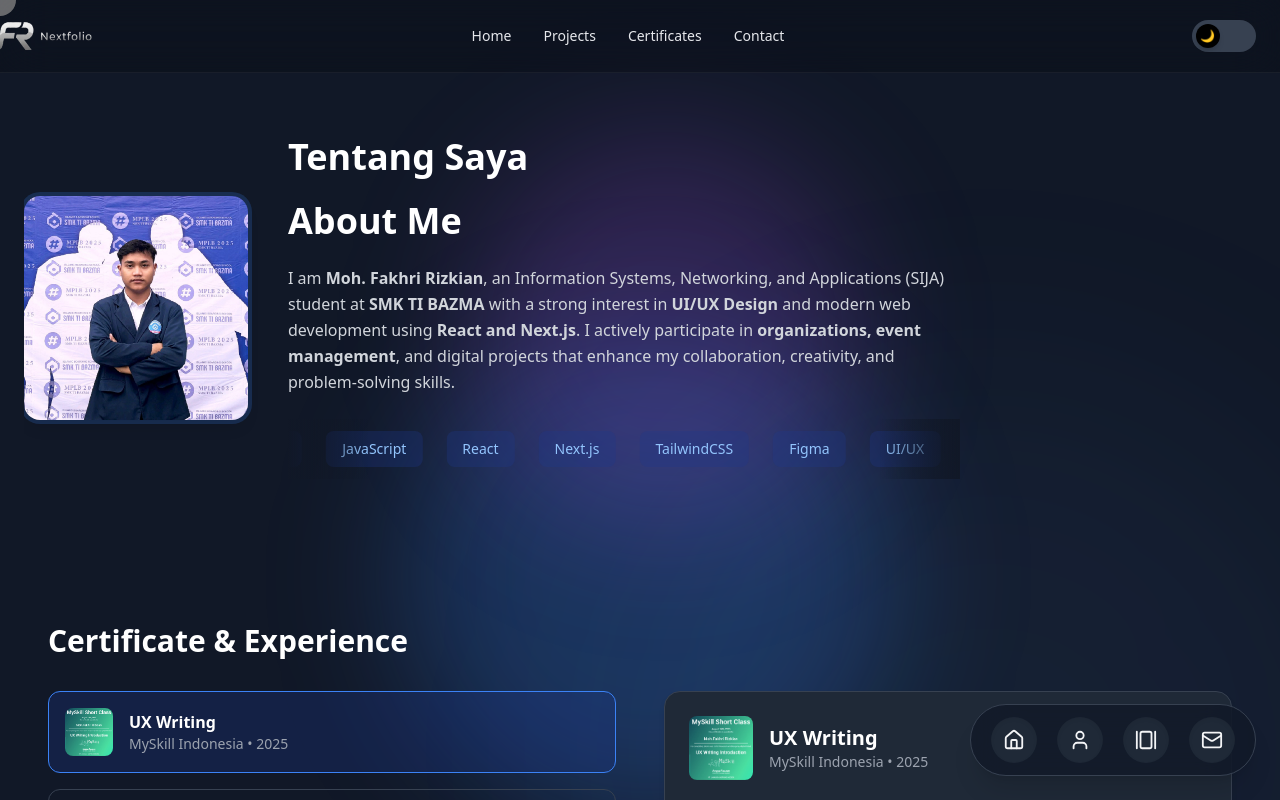
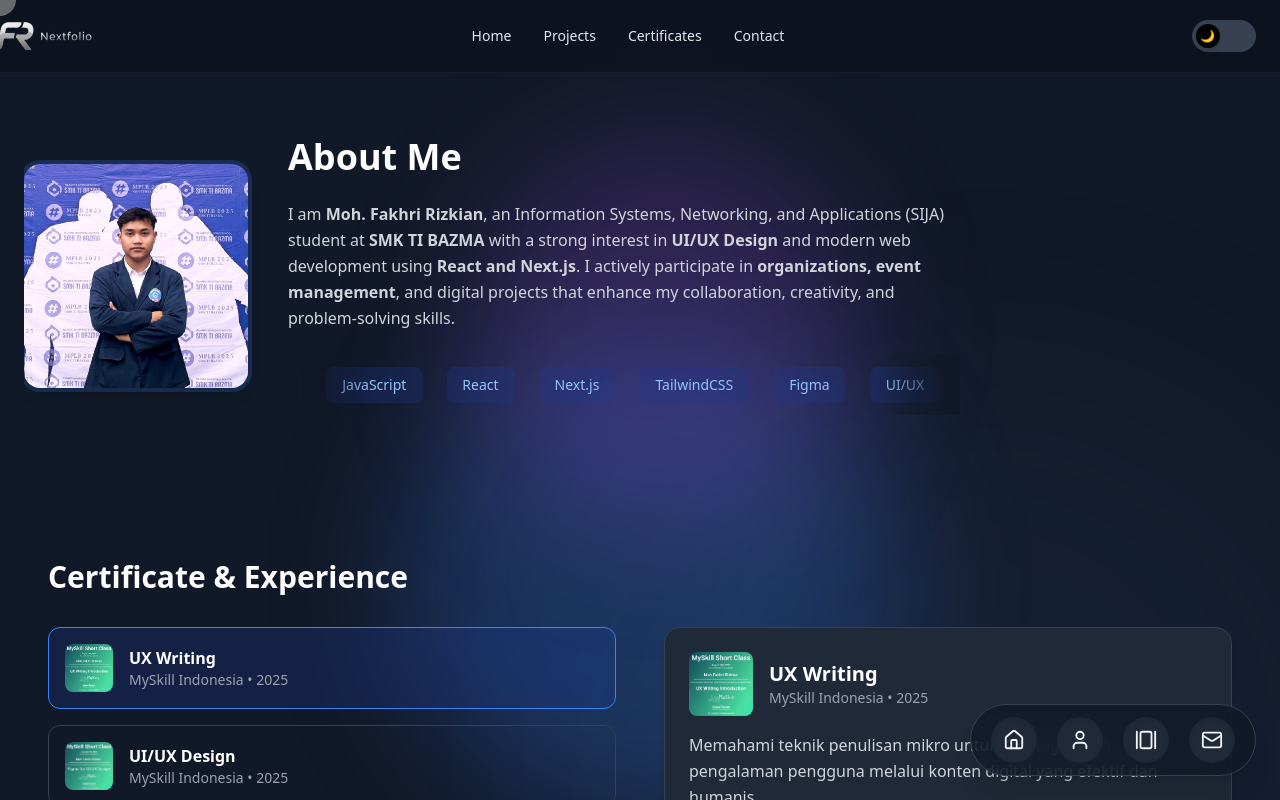
Before and after one commit to FakhriBright/FR-Nextfolio, a Next.js app: page /about in a window 1280 px wide. Shown: the top 800 px of the page. Built offline with nearby package versions, Linux system fonts and the light colour scheme.

Commit message:
delete header

```diff
--- a/components/about/HeroSection.jsx
+++ b/components/about/HeroSection.jsx
@@ -24,9 +24,6 @@ export default function HeroSection() {
         transition={{ duration: 0.6 }}
         className="max-w-2xl space-y-6"
       >
-        <h1 className="text-3xl md:text-4xl font-bold text-gray-900 dark:text-white mb-2">
-          Tentang Saya
-        </h1>
         <h1 className="text-3xl md:text-4xl font-bold text-gray-900 dark:text-white mb-2">
   About Me
 </h1>
```
